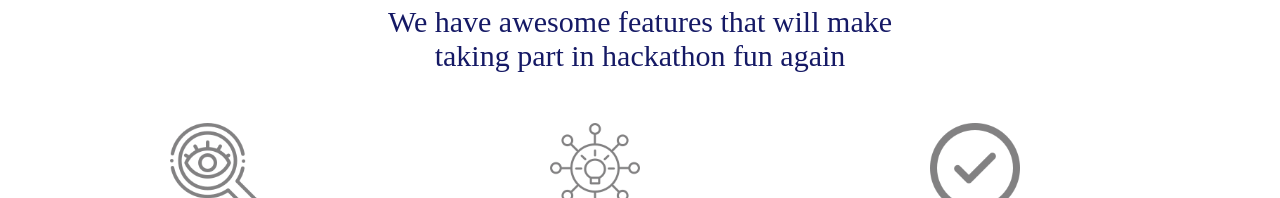
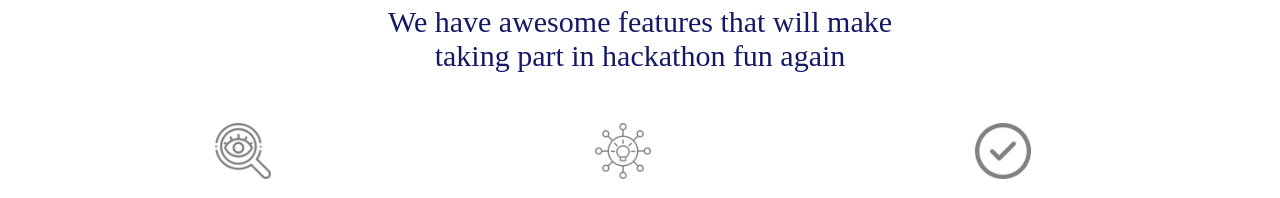
Before and after one commit to LABS-EU3/hackton-landing-page, a website: page index.html in a window 1280 px wide. Shown: the part 701-899 px from the top of the page. Drawn offline with Linux system fonts and the light colour scheme; files whose address does not match are found by name.

Commit message:
adjusted widget

```diff
--- a/css/index.css
+++ b/css/index.css
@@ -272,7 +272,9 @@ img {
 .widget {
     align-items: center;
     padding-left: 8rem;
-    width: 50%
+    width: 40%;
+    margin-left: 4.5rem;
+    margin-bottom: 2rem;
 }
 
 .overall h2 {
```
